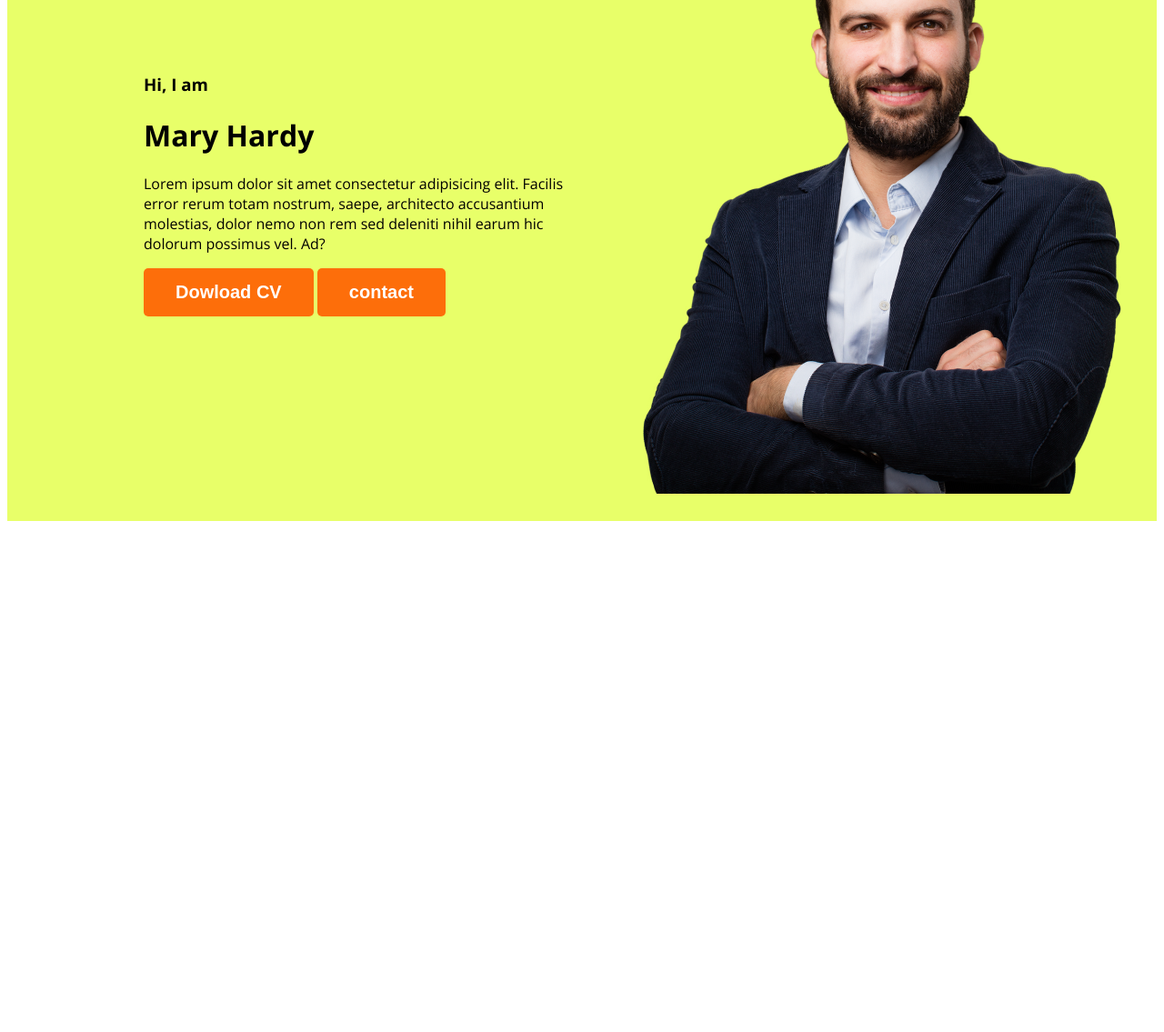
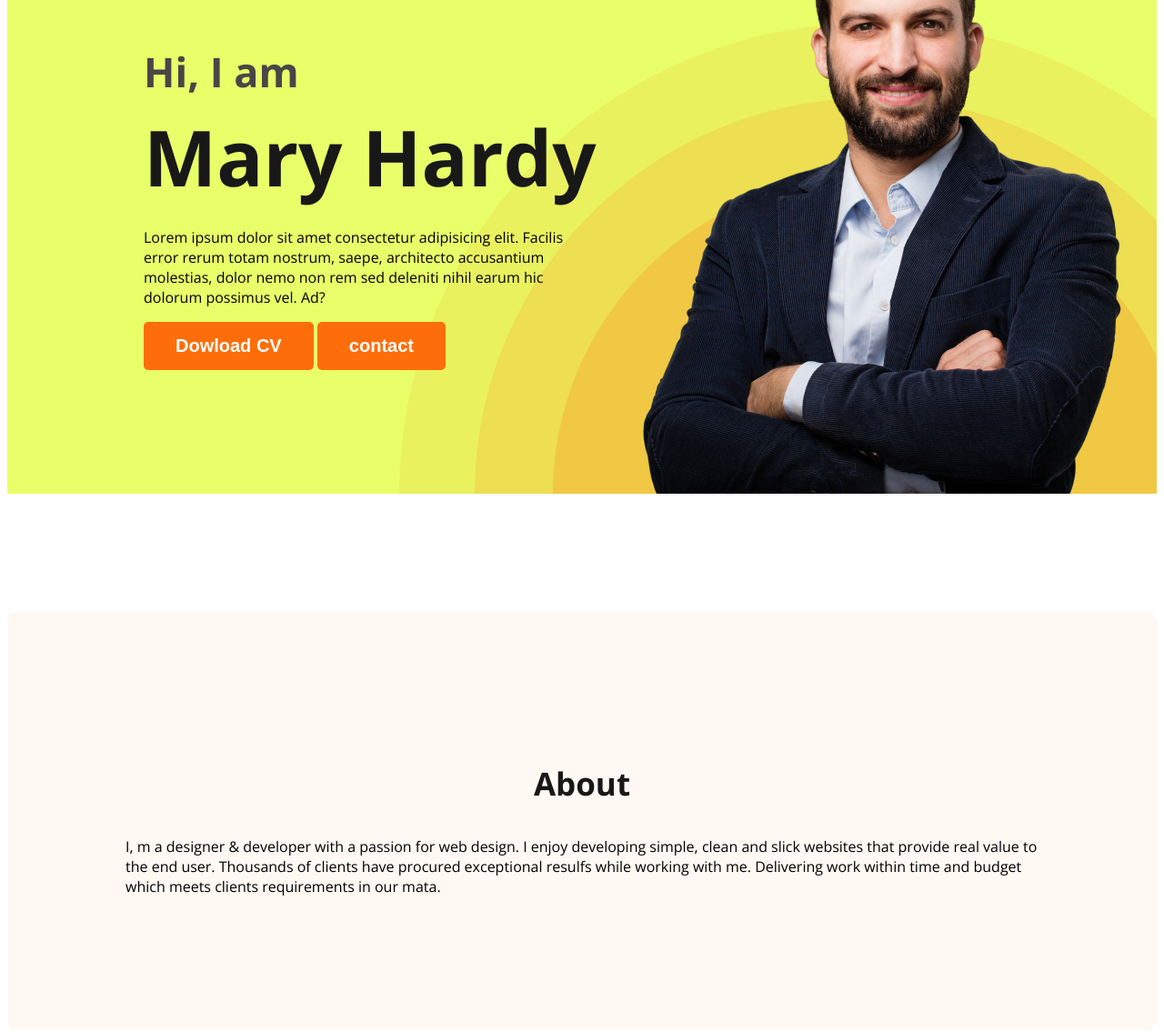
Before and after one commit to anonbarua20/web-developer-porfolio, a plain HTML site: page index.html in a window 1280 px wide. Shown: the part 322-1457 px from the top of the page at 91% size. Before the commit the page ends 903 px from the top, so only its background shows below. Drawn offline with nearby package versions, Linux system fonts and the light colour scheme.

Commit message:
about section created

```diff
--- a/index.html
+++ b/index.html
@@ -25,15 +25,20 @@
             <div>
                 <h3 class="banner-greeting">Hi, I am</h3>
                 <h1 class="banner-title">Mary Hardy</h1>
-                <p>Lorem ipsum dolor sit amet consectetur adipisicing elit. Facilis error rerum totam nostrum, saepe, architecto accusantium molestias, dolor nemo non rem sed deleniti nihil earum hic dolorum possimus vel. Ad?</p>
+                <p class="banner-discription">Lorem ipsum dolor sit amet consectetur adipisicing elit. Facilis error rerum totam nostrum, saepe,
+                    architecto accusantium molestias, dolor nemo non rem sed deleniti nihil earum hic dolorum possimus
+                    vel. Ad?</p>
                 <button class="btn-primary">Dowload CV</button>
-              <button class="btn-primary"> contact</button>
-        </div>
+                <button class="btn-primary"> contact</button>
+            </div>
 
-        <img class="profle-pic" src="images/hardy.png" alt="">
+            <img class="profle-pic" src="images/hardy.png" alt="">
     </header>
     <main>
-
+        <section class="about">
+            <h3 class="section-title">About</h3>
+            <p class="section-descrition">I, m a designer & developer with a passion for web design. I enjoy developing simple, clean and slick websites that provide real value to the end user. Thousands of clients have procured exceptional resulfs while working with me. Delivering work within time and budget which meets clients requirements in our mata.</p>
+        </section>
     </main>
     <footer>
 
--- a/styles/portfolio.css
+++ b/styles/portfolio.css
@@ -3,6 +3,21 @@ body {
     font-family: 'Open Sans', sans-serif;
 }
 
+.section-title {
+    color: var(--Dark-01, #181818);
+    text-align: center;
+    font-size: 35px;
+    font-weight: 700;
+
+}
+
+.section-discription {
+
+    color: var(--Dark-03, #757575);
+    text-align: center;
+    font-size: 18px;
+    /* 166.667% */
+}
 
 /* nav related styles */
 nav {
@@ -51,16 +66,46 @@ nav a {
     text-decoration: none;
     color: #181818;
 }
+
 /* header related styles */
-.header{
+.header {
     background-color: rgba(226, 255, 62, 0.774);
+    background-image: url("../images/header_bg.png");
+    background-repeat: no-repeat;
+    background-position: bottom right;
 }
-.banner{
-    padding: 30px 30px 30px 150px;
+
+.banner {
+    padding: 30px 30px 0px 150px;
     display: flex;
     align-items: center;
 }
-.profile-pic{
+
+.profile-pic {
     width: 584px;
 
 }
+
+.banner-greeting {
+    font-size: 45px;
+    color: var(--Dark-02, #474747);
+    margin-bottom: 0px;
+}
+
+.banner-title {
+    font-size: 85px;
+    font-weight: 700;
+    color: var(--Dark-01, #181818);
+    margin-top: 5px;
+    margin-bottom: 20px;
+}
+
+/* main section styles */
+
+/* about sections styles */
+.about {
+    padding: 130px;
+    border-radius: 10px;
+    background: #FFF8F3;
+    margin: 130px 0;
+}
```
